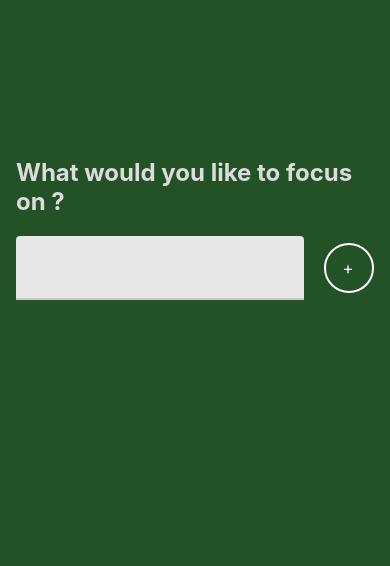
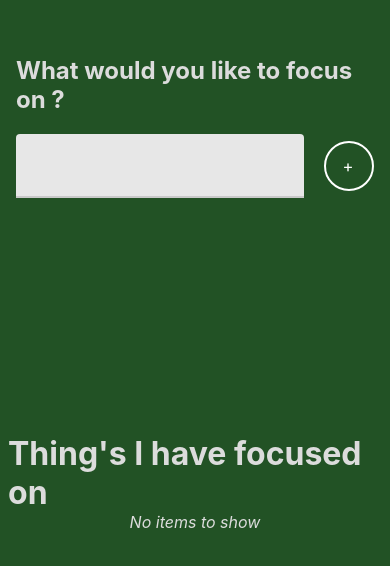
Before and after one commit to daniyaniazi/Focus-Time, a React Native app: screen / in a window 390 px wide. Shown: the top 566 px of the page. Built offline with nearby package versions, Linux system fonts and the light colour scheme.

Commit message:
Task history , and clear button

```diff
--- a/App.js
+++ b/App.js
@@ -1,34 +1,52 @@
 import React, { useState, useEffect } from "react";
 import { StyleSheet, View, Text } from "react-native";
 import { Focus } from "./src/features/focus/Focus";
+import { FocusHistory } from "./src/features/focus/FocusHistory";
 import { Timer } from "./src/features/timer/Timer";
 import { colors } from "./src/utils/colors";
 import { paddingSizes } from "./src/utils/sizes";
 
+const STATUS = {
+  COMPELTE: 1,
+  FAIL: 0
+};
 // this file exports App
 export default function App() {
   const [focusSubject, setFocusSubject] = useState(null);
   const [focusHistory, setFocusHistory] = useState([]);
 
-  useEffect(() => {
-    if (focusSubject) {
-      setFocusHistory([...focusHistory, focusSubject]);
-    }
-  }, [focusSubject]);
+  const addFocusHistorySubjectWithState = (focusSubject, status) => {
+    setFocusHistory([
+      ...focusHistory,
+      {
+        subject: focusSubject,
+        status: status
+      }
+    ]);
+  };
+  const onClear = () => {
+    setFocusHistory([]);
+  };
+  console.log(focusHistory);
   return (
     <View style={styles.container}>
       {focusSubject ? (
         <Timer
           focusSubject={focusSubject}
           onTimerEnd={() => {
+            addFocusHistorySubjectWithState(focusSubject, STATUS.COMPELTE);
             setFocusSubject(null);
           }}
           clearSubject={() => {
+            addFocusHistorySubjectWithState(focusSubject, STATUS.FAIL);
             setFocusSubject(null);
           }}
         />
       ) : (
-        <Focus addSubject={setFocusSubject} />
+        <>
+          <Focus addSubject={setFocusSubject} />
+          <FocusHistory FocusHistory={focusHistory} onClear={onClear} />
+        </>
       )}
     </View>
   );
--- /dev/null
+++ b/src/features/focus/FocusHistory.js
@@ -0,0 +1,66 @@
+import React from "react";
+import { StyleSheet, View, Text, FlatList, SafeAreaView } from "react-native";
+import { RoundedButton } from "../../components/RoundedButton";
+import { colors } from "../../utils/colors";
+import { fontSizes, marginSizes } from "../../utils/sizes";
+
+const HistoryItem = ({ item, index }) => {
+  console.log(item);
+  return <Text style={styles(item.status).Item}>{item.subject}</Text>;
+};
+
+export const FocusHistory = ({ FocusHistory, onClear }) => {
+  const clearHistory = () => {
+    onClear();
+  };
+
+  return (
+    <SafeAreaView style={styles().container}>
+      <Text style={styles().title}>Thing's I have focused on</Text>
+      {!!FocusHistory.length ? (
+        <>
+          <FlatList
+            style={{ flex: 1 }}
+            contentContainerStyle={{ flex: 1, alignItems: "center" }}
+            data={FocusHistory}
+            renderItem={HistoryItem}
+          />
+          <View style={styles().clearContainer}>
+            <RoundedButton
+              size={50}
+              title={"X"}
+              onPress={() => clearHistory()}
+            />
+          </View>
+        </>
+      ) : (
+        <Text style={styles().indicator}>No items to show</Text>
+      )}
+    </SafeAreaView>
+  );
+};
+const styles = (status) =>
+  StyleSheet.create({
+    container: {
+      flex: 1,
+      alignItems: "center",
+      marginHorizontal: marginSizes.sm
+    },
+    title: { color: colors.white, fontWeight: "bold", fontSize: fontSizes.xl },
+    Item: {
+      color: status === 0 ? colors.lightRed : colors.lightGreen,
+      fontWeight: "bold",
+      fontSize: fontSizes.lg
+    },
+    indicator: {
+      color: colors.white,
+      fontSize: fontSizes.md,
+      fontStyle: "italic"
+    },
+    clearContainer: {
+      alignItems: "center",
+      position: "absolute",
+      bottom: 10,
+      right: 10
+    }
+  });
--- a/src/utils/colors.js
+++ b/src/utils/colors.js
@@ -1,5 +1,6 @@
 export const colors = {
   white: "#dcdcdc",
   darkGreen: "#225225",
-  lightGreen: "#74c559"
+  lightGreen: "#74c559",
+  lightRed: "#ff6464"
 };
```
